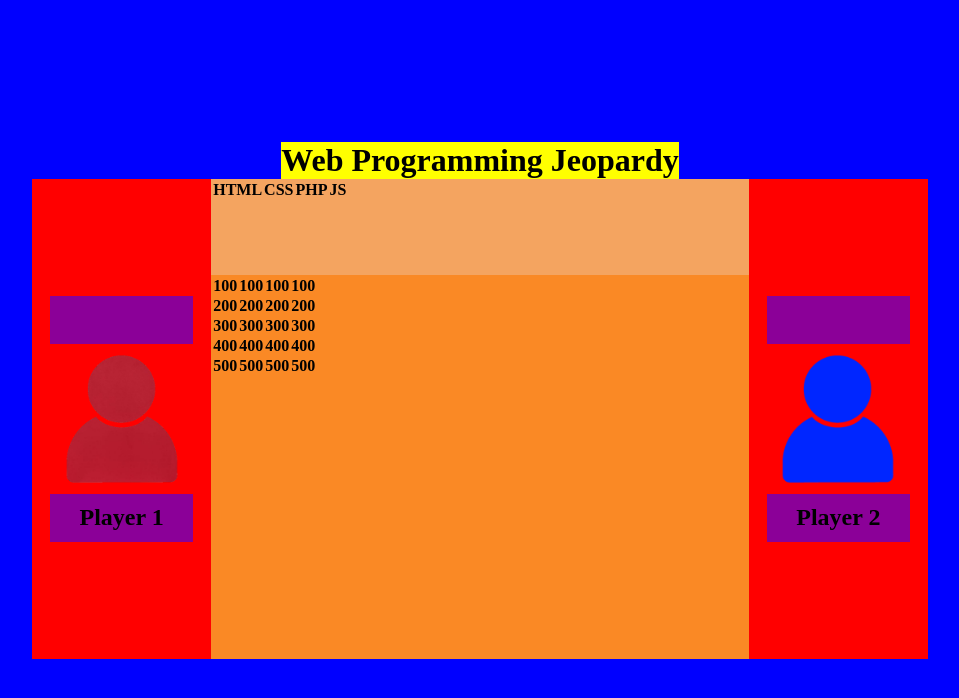
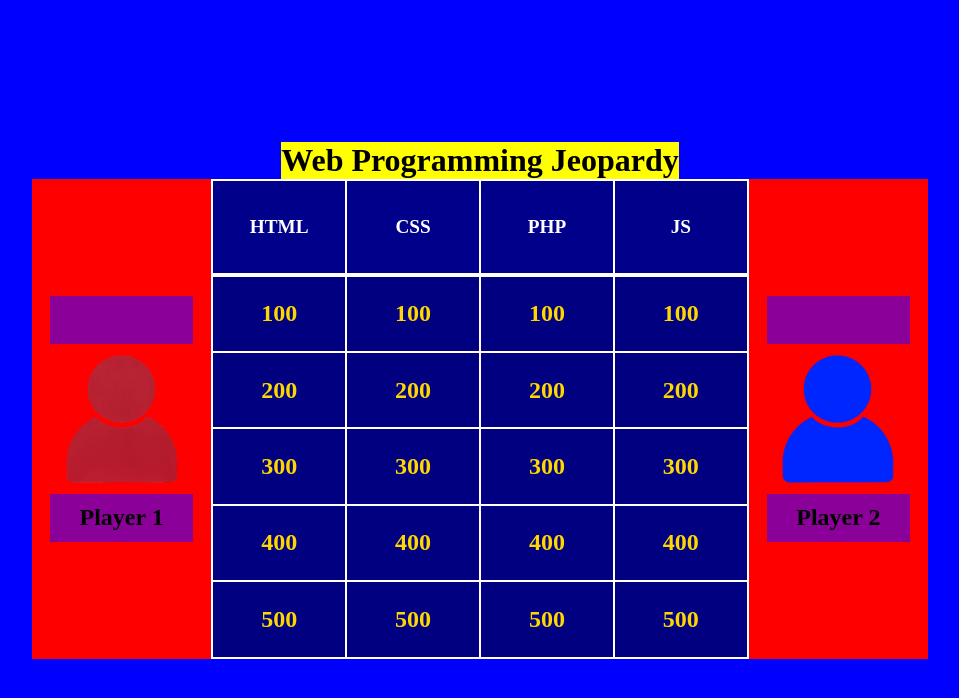
Before and after one commit to MorrisrCodes/WebProgramming-Jeoparday, a PHP site: page / in a window 1280 px wide. Shown: the top 698 px of the page, without its empty margins (160-1119 px from the left). Run offline with PHP 8.4, Linux system fonts and the light colour scheme; lists and menus that the app fills with data are empty.

Commit message:
game board completed

```diff
--- a/style.css
+++ b/style.css
@@ -92,3 +92,41 @@
 #redp, #bluep {
     height: 150px;
 }
+
+#categorybox table, #questionbox table {
+    width: 100%;
+    height: 100%;
+    border-collapse: collapse;
+}
+
+/* Style table headers (categories) */
+#categorybox th {
+    background-color: darkblue;
+    color: white;
+    font-size: 1.2rem;
+    padding: 10px;
+    border: 2px solid white;
+    text-align: center;
+}
+
+/* Style table cells (money values) */
+#questionbox th {
+    background-color: navy;
+    color: gold;
+    font-size: 1.5rem;
+    padding: 20px;
+    border: 2px solid white;
+    text-align: center;
+    cursor: pointer;
+    transition: background-color 0.3s ease;
+}
+
+#questionbox th:hover {
+    background-color: darkgoldenrod;
+    color: white;
+}
+
+#categorybox table th,
+#questionbox table th {
+    width: 25%;
+}
```
